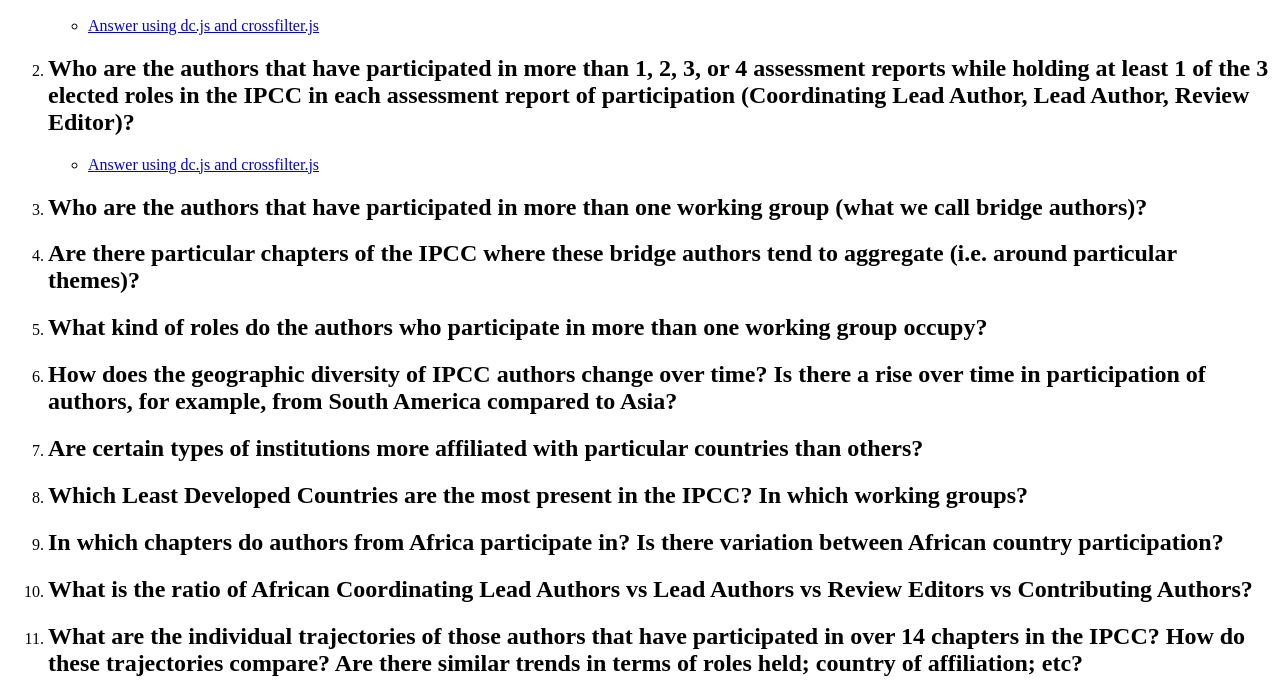
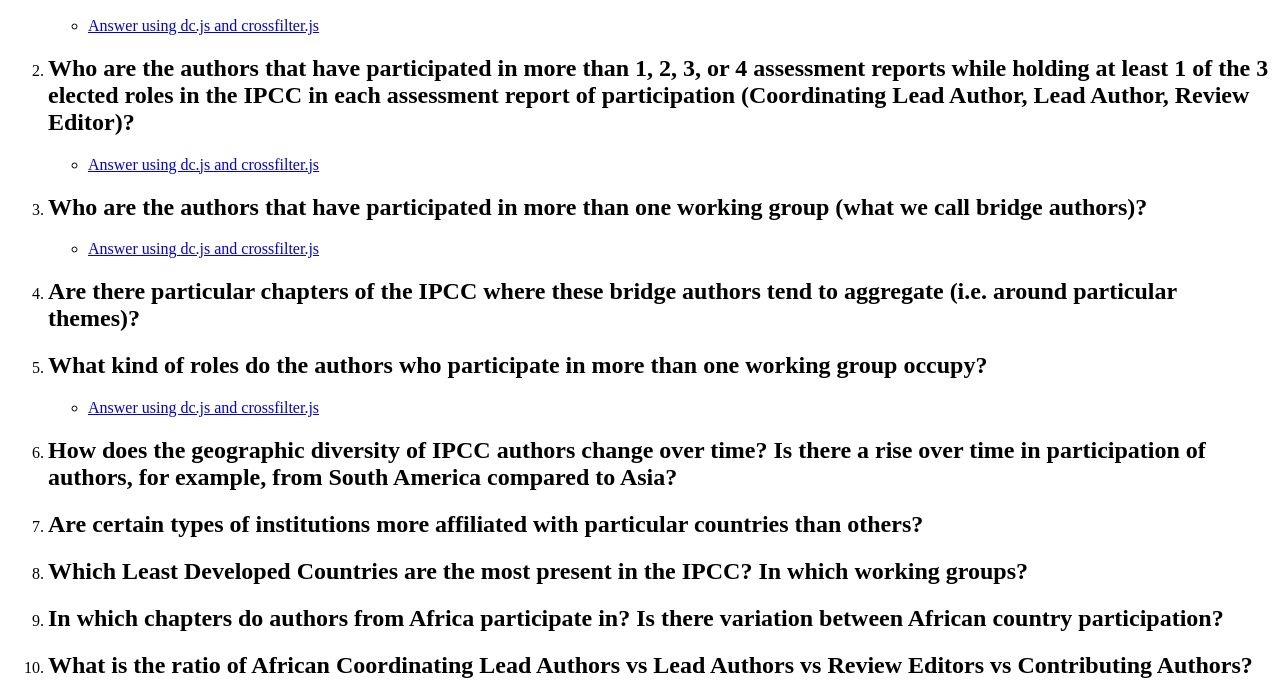
Before and after one commit to medea-project/d3.explore, a plain HTML site: page index.html in a window 1280 px wide. Shown: the part 110-800 px from the top of the page. Drawn offline with Linux system fonts and the light colour scheme.

Commit message:
Use the dc.js example to answer questions 3. and 5.

```diff
--- a/index.html
+++ b/index.html
@@ -35,6 +35,10 @@
    Who are the authors that have participated
    in more than one working group (what we call bridge authors)?
           </h2>
+          <ul>
+            <li><a href="sub/dc.js/web/index.html"
+              >Answer using dc.js and crossfilter.js</a></li>
+          </ul>
         </li>
         <li>
           <h2>
@@ -48,6 +52,10 @@
    What kind of roles do the authors
    who participate in more than one working group occupy?
           </h2>
+          <ul>
+            <li><a href="sub/dc.js/web/index.html"
+              >Answer using dc.js and crossfilter.js</a></li>
+          </ul>
         </li>
         <li>
           <h2>
```
